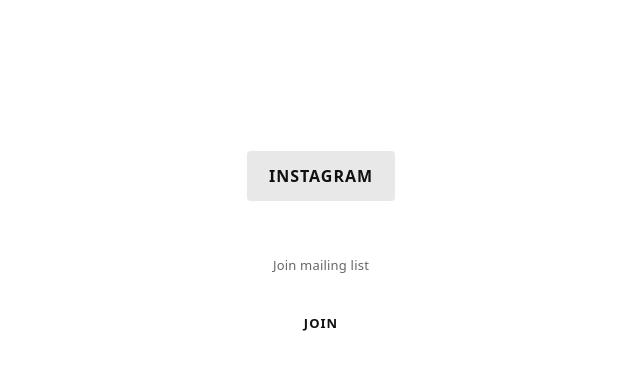
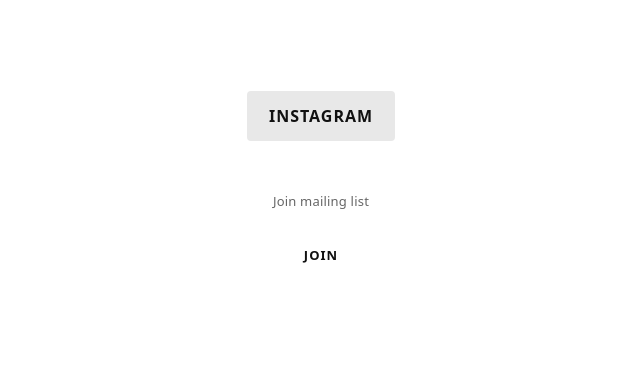
Before and after one commit to belwarp/site, a website built with webpack: page index.html in a window 1280 px wide. Shown: the part 311-680 px from the top of the page, without its empty margins (319-959 px from the left). Built offline with nearby package versions, Linux system fonts and the light colour scheme.

Commit message:
tweaking input overlay

```diff
--- a/index.html
+++ b/index.html
@@ -125,7 +125,7 @@
     .mail-row {
       display: flex;
       flex-direction: column;
-      gap: 10px;
+      gap: 6px;
       width: 100%;
     }
 
@@ -142,13 +142,12 @@
     }
 
     .mail-input {
-      background: rgba(255,255,255,0.94);
+      background: rgba(255,255,255,0.92);
       color: #111;
       border: none;
       text-align: center;
       font-weight: 400;
       letter-spacing: 0.2px;
-      text-transform: none;
     }
 
     .mail-input::placeholder {
@@ -173,6 +172,22 @@
       font-weight: 600;
       letter-spacing: 0.08em;
       text-transform: uppercase;
+    }
+
+    .button,
+    .mail-submit {
+      appearance: none;
+      -webkit-appearance: none;
+      border: none;
+      outline: none;
+      box-shadow: none;
+    }
+
+    .button:focus,
+    .mail-submit:focus,
+    .mail-input:focus {
+      outline: none;
+      box-shadow: none;
     }
 
     #mc_embed_signup_scroll {
@@ -227,14 +242,14 @@
     .overlay {
       position: absolute;
       left: 50%;
-      top: 68%;
+      top: 60%;
       transform: translate(-50%, -50%);
-      width: min(88vw, 520px);
+      width: min(80vw, 420px);
 
       display: flex;
       flex-direction: column;
       align-items: center;
-      gap: 12px;
+      gap: 8px;
 
       background: transparent;
       padding: 0;
```
